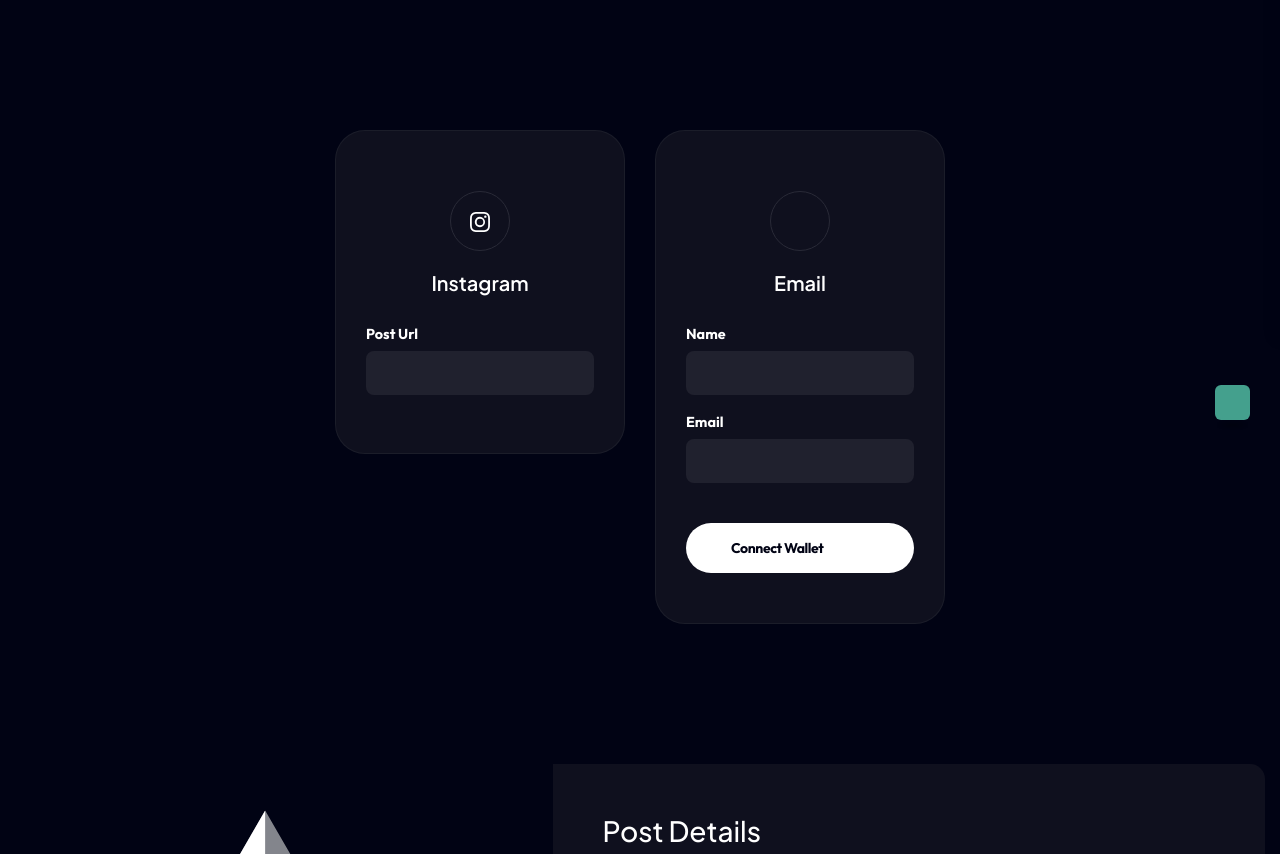
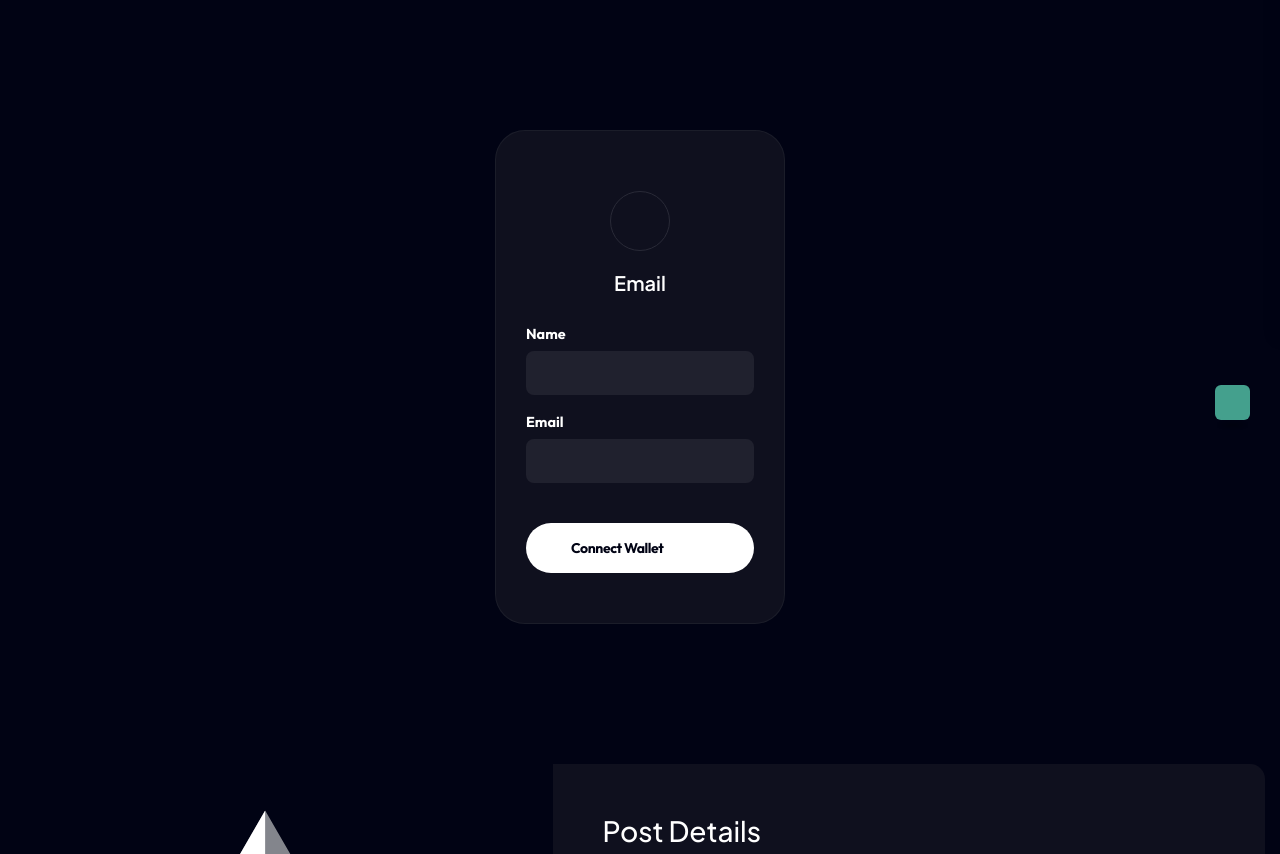
Before and after one commit to jthom0734/airdrop, a Next.js app: page /airdrop in a window 1280 px wide. Shown: the part 460-1314 px from the top of the page. Built offline with nearby package versions, Linux system fonts and the light colour scheme; some icons are missing.

Commit message:
Verify.jsx

```diff
--- a/components/Verify.jsx
+++ b/components/Verify.jsx
@@ -86,7 +86,7 @@ const Verify = () => {
                 </div>
               </div>
             </div>*/}
-            <div class="col-xl-3 col-lg-4 col-md-6">
+           {/* <div class="col-xl-3 col-lg-4 col-md-6">
               <div class="contact-info-item">
                 <div class="icon">
                   <i class="fas ">
@@ -104,7 +104,7 @@ const Verify = () => {
                   />
                 </div>
               </div>
-            </div>
+            </div>*/}
             <div class="col-xl-3 col-lg-4 col-md-6">
               <div class="contact-info-item">
                 <div class="icon">
```
